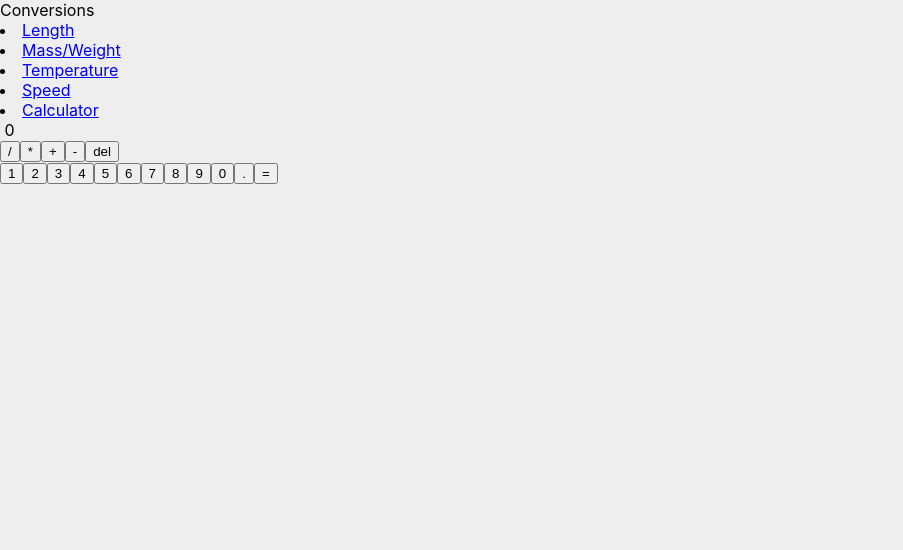
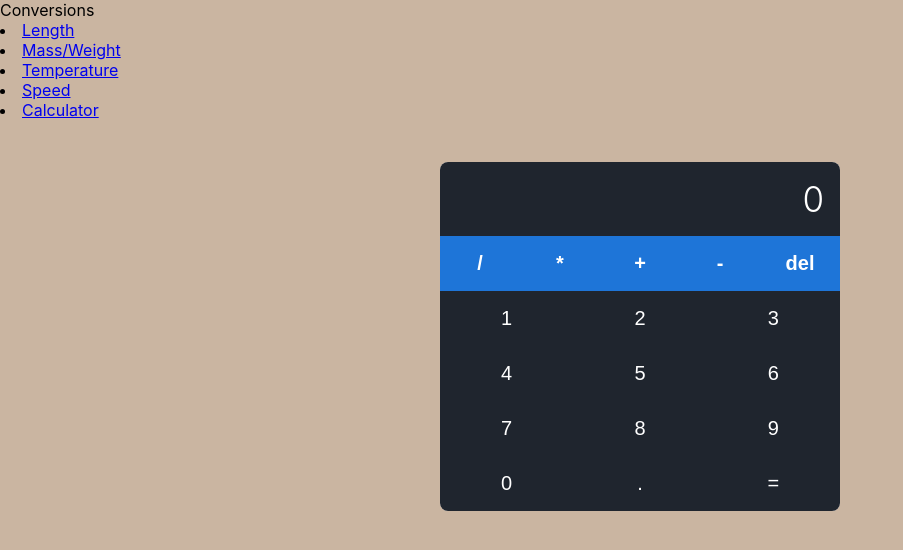
Before and after one commit to F1TR4t/SWE632_Calculator, a React (Create React App) app: page /Calculator in a window 1280 px wide. Shown: the top 550 px of the page, without its empty margins (0-903 px from the left). Built offline with nearby package versions, Linux system fonts and the light colour scheme.

Commit message:
Update index.css
updated index with stylistic changes

```diff
--- a/src/index.css
+++ b/src/index.css
@@ -1,8 +1,74 @@
 :root{
-  --primary: #d81e5b;
-  --secondary: #8c38ff;
-  --dark: #131a26;
-  --light: #eee;
+  --primary: #1e75d8;
+  --dark: #1f252e;
+  --light: #cab5a1;
+}
+
+.App{
+  display: flex;
+  min-height: 50vh;
+  align-items: center;
+  justify-content: center;
+  padding: 16px;
+}
+
+.calculator{
+  width: 100%;
+  max-width: 400px;
+  background-color: #FFF;
+  border-radius: 8px;
+  overflow: hidden;
+  box-shadow: 0px 2px 64px rgba(0, 0, 0, 0,2);
+}
+
+.display{
+  padding: 16px;
+  text-align: right;
+  background-color: var(--dark);
+  color: #FFF;
+  font-size: 35px;
+  font-weight: 300;
+}
+
+.display span{
+  font-size: 14px;
+  color: #FFF;
+}
+
+button{
+  appearance: none;
+  border: none;
+  outline: none;
+  color: #FFF;
+  font-size: 20px;
+  padding: 16px;
+  cursor: pointer;
+  transition: 0.4s;
+}
+
+button:hover{
+  opacity: 0.9;
+}
+
+.operators{
+  display: flex;
+}
+
+.operators button{
+  flex: 1 1 0%;
+  background-color: var(--primary);
+  font-weight: 700;
+}
+
+.digits{
+  display: flex;
+  flex-wrap: wrap;
+}
+
+.digits button{
+  flex: 1 1 33.333%;
+  max-width: 33.333%;
+  background-color: var(--dark);
 }
 
 body {
```
